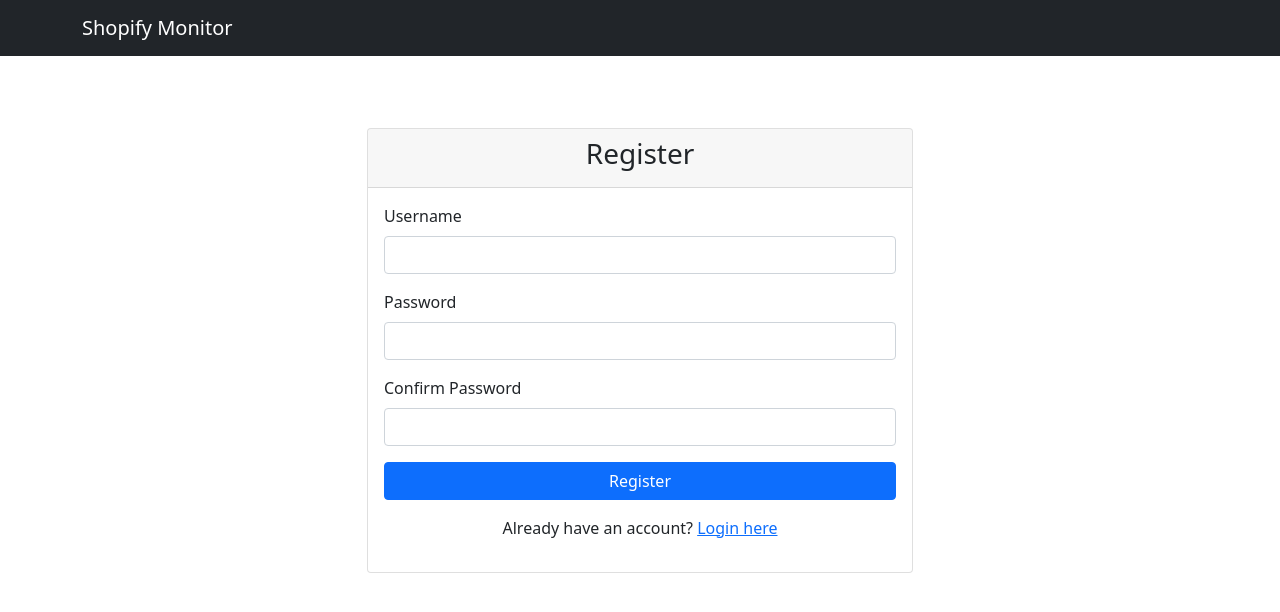
After one commit to Voldemort0628/DiscordBot-, a Flask app: page /register in a window 1280 px wide. The commit adds this page. Shown: the top 612 px of the page. Run offline with Flask 3, Linux system fonts and the light colour scheme.

Commit message:
Add user registration functionality.  Includes registration form, user model updates, and database modifications.
Screenshot: https://storage.googleapis.com/screenshot-production-us-central1/1e1cbc8b-c2f7-4d0c-9642-238121b2e840/ddc13351-a7c4-4477-96f9-889cb9bbf2eb.jpg

```diff
--- a/app.py
+++ b/app.py
@@ -2,7 +2,7 @@ import asyncio
 from flask import Flask, render_template, redirect, url_for, flash, request
 from flask_login import LoginManager, login_user, logout_user, login_required, current_user
 from models import db, User, Store, Keyword, MonitorConfig, RetailScraper, Proxy
-from forms import LoginForm, StoreForm, KeywordForm, ConfigForm, VariantScraperForm, RetailScraperForm, ProxyForm, ProxyImportForm
+from forms import LoginForm, RegistrationForm, StoreForm, KeywordForm, ConfigForm, VariantScraperForm, RetailScraperForm, ProxyForm, ProxyImportForm
 from stores import SHOPIFY_STORES, DEFAULT_KEYWORDS
 from scrapers.target_scraper import TargetScraper  # Import the new Target scraper
 import os
@@ -326,6 +326,20 @@ def import_proxies():
         flash(f'Successfully imported {added} proxies')
     return redirect(url_for('manage_proxies'))
 
+@app.route('/register', methods=['GET', 'POST'])
+def register():
+    if current_user.is_authenticated:
+        return redirect(url_for('dashboard'))
+    form = RegistrationForm()
+    if form.validate_on_submit():
+        user = User(username=form.username.data)
+        user.set_password(form.password.data)
+        db.session.add(user)
+        db.session.commit()
+        flash('Registration successful! Please login.')
+        return redirect(url_for('login'))
+    return render_template('register.html', form=form)
+
 if __name__ == '__main__':
     with app.app_context():
         db.create_all()
--- a/forms.py
+++ b/forms.py
@@ -1,6 +1,19 @@
 from flask_wtf import FlaskForm
 from wtforms import StringField, PasswordField, BooleanField, FloatField, IntegerField, SubmitField, SelectField
-from wtforms.validators import DataRequired, URL, Optional, IPAddress, NumberRange
+from wtforms.validators import DataRequired, URL, Optional, IPAddress, NumberRange, EqualTo, Length, ValidationError
+from models import User
+
+class RegistrationForm(FlaskForm):
+    username = StringField('Username', validators=[DataRequired(), Length(min=3, max=80)])
+    password = PasswordField('Password', validators=[DataRequired(), Length(min=6)])
+    confirm_password = PasswordField('Confirm Password',
+        validators=[DataRequired(), EqualTo('password', message='Passwords must match')])
+    submit = SubmitField('Register')
+
+    def validate_username(self, username):
+        user = User.query.filter_by(username=username.data).first()
+        if user:
+            raise ValidationError('Username already taken. Please choose another one.')
 
 class LoginForm(FlaskForm):
     username = StringField('Username', validators=[DataRequired()])
--- a/pyproject.toml
+++ b/pyproject.toml
@@ -16,6 +16,7 @@ dependencies = [
     "psutil>=7.0.0",
     "psycopg2-binary>=2.9.10",
     "requests>=2.32.3",
+    "selenium>=4.29.0",
     "selenium-stealth>=1.0.6",
     "trafilatura>=2.0.0",
     "twilio>=9.4.6",
--- a/templates/login.html
+++ b/templates/login.html
@@ -20,6 +20,9 @@
                     </div>
                     {{ form.submit(class="btn btn-primary") }}
                 </form>
+                <div class="text-center mt-3">
+                    <p>Don't have an account? <a href="{{ url_for('register') }}">Register here</a></p>
+                </div>
             </div>
         </div>
     </div>
--- /dev/null
+++ b/templates/register.html
@@ -0,0 +1,51 @@
+{% extends "base.html" %}
+
+{% block content %}
+<div class="row justify-content-center">
+    <div class="col-md-6">
+        <div class="card mt-5">
+            <div class="card-header">
+                <h3 class="text-center">Register</h3>
+            </div>
+            <div class="card-body">
+                <form method="POST" action="">
+                    {{ form.hidden_tag() }}
+                    <div class="mb-3">
+                        {{ form.username.label(class="form-label") }}
+                        {{ form.username(class="form-control") }}
+                        {% if form.username.errors %}
+                            {% for error in form.username.errors %}
+                                <div class="text-danger">{{ error }}</div>
+                            {% endfor %}
+                        {% endif %}
+                    </div>
+                    <div class="mb-3">
+                        {{ form.password.label(class="form-label") }}
+                        {{ form.password(class="form-control") }}
+                        {% if form.password.errors %}
+                            {% for error in form.password.errors %}
+                                <div class="text-danger">{{ error }}</div>
+                            {% endfor %}
+                        {% endif %}
+                    </div>
+                    <div class="mb-3">
+                        {{ form.confirm_password.label(class="form-label") }}
+                        {{ form.confirm_password(class="form-control") }}
+                        {% if form.confirm_password.errors %}
+                            {% for error in form.confirm_password.errors %}
+                                <div class="text-danger">{{ error }}</div>
+                            {% endfor %}
+                        {% endif %}
+                    </div>
+                    <div class="d-grid">
+                        {{ form.submit(class="btn btn-primary") }}
+                    </div>
+                </form>
+                <div class="text-center mt-3">
+                    <p>Already have an account? <a href="{{ url_for('login') }}">Login here</a></p>
+                </div>
+            </div>
+        </div>
+    </div>
+</div>
+{% endblock %}
```
Also changed, not shown: 1 other file.
